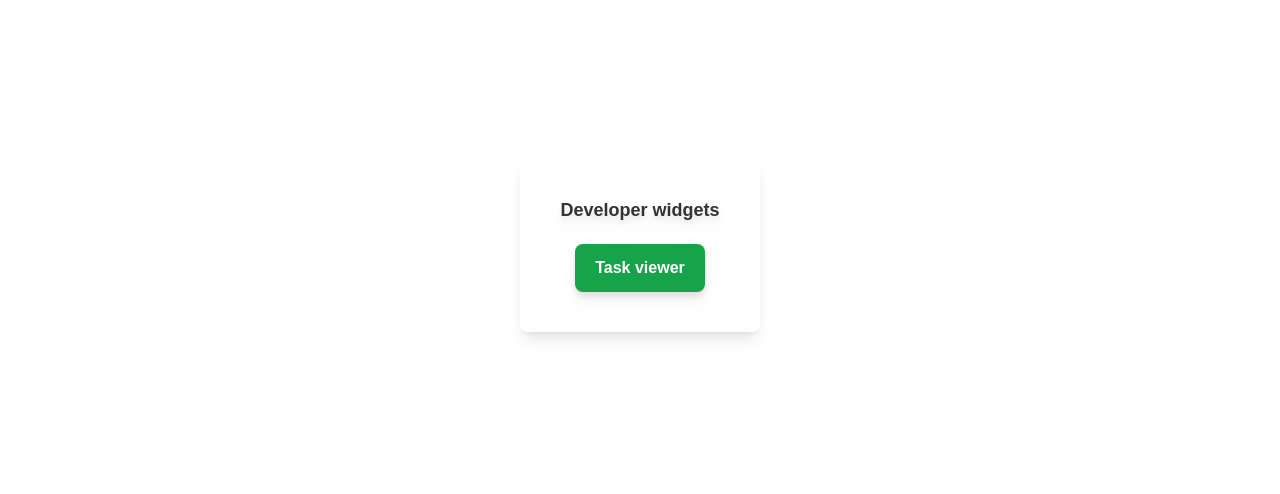
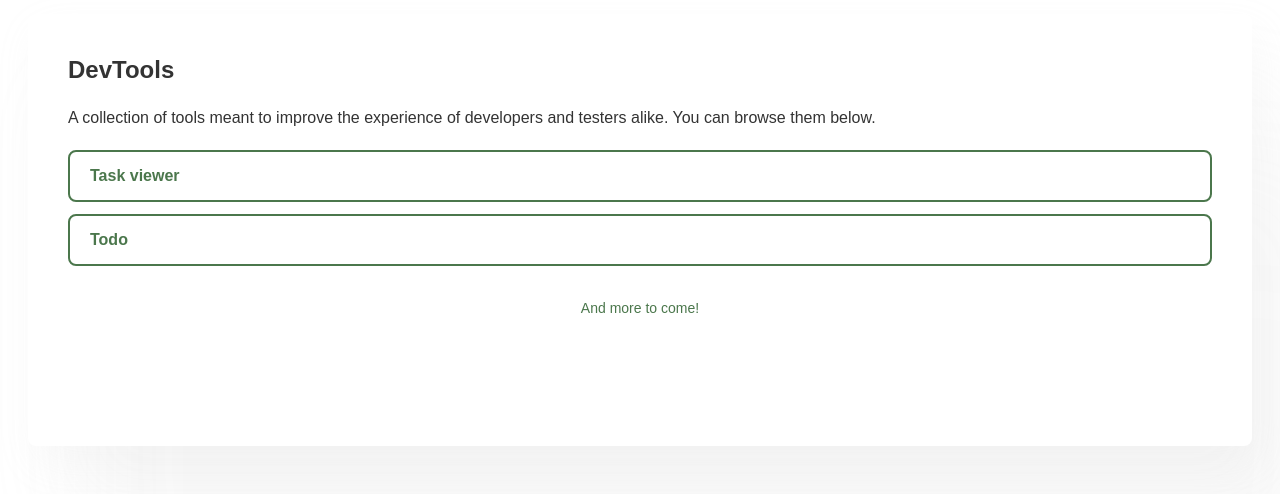
Before and after one commit to st-angelo/developer-tools, a SvelteKit app: page / in a window 1280 px wide. Shown: the part 156-650 px from the top of the page. Built offline with nearby package versions, Linux system fonts and the light colour scheme; a web font is replaced by a local one.

Commit message:
improved home page

```diff
--- a/src/routes/+page.server.ts
+++ b/src/routes/+page.server.ts
@@ -1,5 +1,8 @@
 export const load = () => {
 	return {
-		tools: [{ name: 'Task viewer', route: '/task-viewer' }],
+		tools: [
+			{ name: 'Task viewer', route: '/task-viewer' },
+			{ name: 'Todo', route: '/todo' },
+		],
 	};
 };
--- a/src/routes/+page.svelte
+++ b/src/routes/+page.svelte
@@ -6,13 +6,21 @@
 </script>
 
 <Animate>
-	<div class="flex min-h-screen w-full items-center justify-center" in:scale>
-		<div class="flex flex-col items-center justify-center gap-5 rounded-lg p-10 shadow-lg drop-shadow-lg">
-			<h2 class="text-lg font-bold">Developer widgets</h2>
+	<div class="flex h-full items-center justify-center">
+		<div class="container-shadow flex w-full flex-col gap-5 rounded-lg bg-white p-10 pb-32">
+			<h2 class="text-2xl font-bold">DevTools</h2>
+			<p>
+				A collection of tools meant to improve the experience of developers and testers alike. You can browse them
+				below.
+			</p>
 			<div class="flex flex-col gap-3">
 				{#each data.tools as tool}
-					<a class="rounded-lg bg-green-600 px-5 py-3 font-bold text-white" href={tool.route}>{tool.name}</a>
+					<a
+						class="flex items-center justify-between rounded-lg border-2 border-theme bg-white px-5 py-3 font-bold text-theme outline-none hover:bg-theme hover:text-white focus:bg-theme focus:text-white"
+						href={tool.route}>{tool.name}<iconify-icon icon="material-symbols:arrow-right-alt-rounded" width={18} /></a
+					>
 				{/each}
+				<span class="mt-5 text-center text-sm font-medium text-theme">And more to come!</span>
 			</div>
 		</div>
 	</div>
--- a/src/routes/task-viewer/+page.svelte
+++ b/src/routes/task-viewer/+page.svelte
@@ -119,7 +119,10 @@
 	<div class="flex grow flex-col">
 		<div class="my-4 flex items-center justify-between px-2">
 			<div class="flex items-center gap-2">
-				<a href="/"><span class="text-xl font-medium">PAGE:</span></a>
+				<a href="/" title="Go back" class="contents outline-none hover:text-theme focus:text-theme"
+					><iconify-icon icon="ion:arrow-back-outline" width="18" /></a
+				>
+				<span class="text-xl font-medium">PAGE:</span>
 				<span title={route} class="max-w-[230px] overflow-hidden overflow-ellipsis whitespace-nowrap"
 					>{routeNotConfigured || route}</span
 				>
--- /dev/null
+++ b/src/routes/todo/+page.svelte
@@ -0,0 +1,10 @@
+<div class="flex h-screen w-full flex-col">
+	<div class="py-5">
+		<a href="/" title="Go back" class="flex items-center gap-1 outline-none hover:text-theme focus:text-theme"
+			><iconify-icon icon="ion:arrow-back-outline" width="18" /> <span class="font-medium">Back</span></a
+		>
+	</div>
+	<div class="flex grow items-center justify-center">
+		<span class="text-4xl font-bold">#todo</span>
+	</div>
+</div>
```
